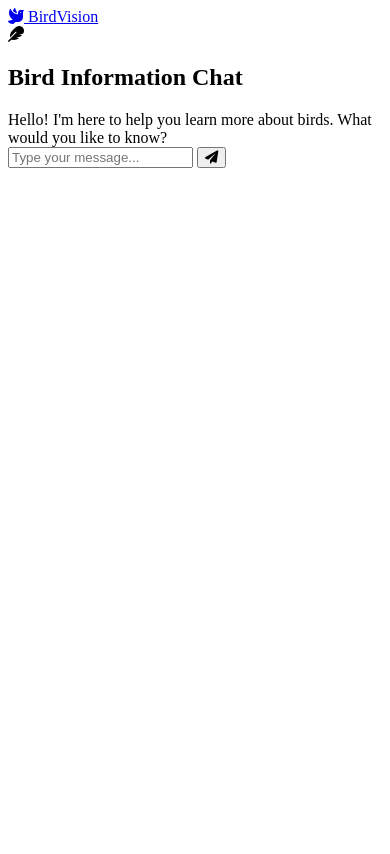
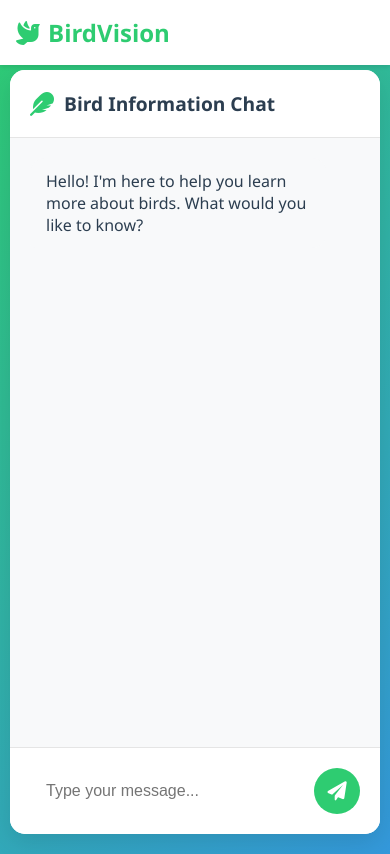
Before and after one commit to alvishprasla11/BirdVision, a Django app: template BirdVisionApp/Index/templates/chatbot.html in a window 390 px wide. Before the commit the page ends 168 px from the top, so only its background shows below. Run offline with Django 5.2, Linux system fonts and the light colour scheme; the template is opened without the code that fills it, so the values that code supplies are empty.

Commit message:
added chatbod.css and made some changes on idex and index css, done for the day will pic up tommorow.

```diff
--- /dev/null
+++ b/BirdVisionApp/static/css/chatbot.css
@@ -0,0 +1,216 @@
+:root {
+    --primary-color: #2ecc71;
+    --primary-dark: #27ae60;
+    --secondary-color: #3498db;
+    --background-color: #f8f9fa;
+    --container-bg: #ffffff;
+    --text-primary: #2c3e50;
+    --text-secondary: #7f8c8d;
+    --user-message-bg: #3498db;
+    --bot-message-bg: #f8f9fa;
+    --gradient-start: #2ecc71;
+    --gradient-end: #3498db;
+}
+
+* {
+    margin: 0;
+    padding: 0;
+    box-sizing: border-box;
+}
+
+body {
+    font-family: 'Segoe UI', Tahoma, Geneva, Verdana, sans-serif;
+    background: linear-gradient(135deg, var(--gradient-start), var(--gradient-end));
+    min-height: 100vh;
+    padding: 20px;
+    display: flex;
+    flex-direction: column;
+    align-items: center;
+}
+
+.navbar {
+    position: fixed;
+    top: 0;
+    width: 100%;
+    background-color: var(--container-bg);
+    box-shadow: 0 2px 4px rgba(0,0,0,0.1);
+    z-index: 1000;
+    padding: 1rem;
+}
+
+.nav-content {
+    max-width: 1200px;
+    margin: 0 auto;
+    display: flex;
+    justify-content: space-between;
+    align-items: center;
+}
+
+.logo {
+    display: flex;
+    align-items: center;
+    gap: 0.5rem;
+    text-decoration: none;
+    color: var(--primary-color);
+    font-size: 1.5rem;
+    font-weight: bold;
+}
+
+.chat-container {
+    width: 100%;
+    max-width: 800px;
+    margin: 80px auto 20px;
+    background-color: var(--container-bg);
+    border-radius: 20px;
+    box-shadow: 0 8px 24px rgba(0,0,0,0.1);
+    overflow: hidden;
+    display: flex;
+    flex-direction: column;
+    height: calc(100vh - 120px);
+}
+
+.chat-header {
+    background-color: var(--container-bg);
+    padding: 20px;
+    border-bottom: 1px solid rgba(0,0,0,0.1);
+    display: flex;
+    align-items: center;
+    gap: 10px;
+}
+
+.chat-header i {
+    font-size: 24px;
+    color: var(--primary-color);
+}
+
+.chat-header h2 {
+    color: var(--text-primary);
+    font-size: 1.5rem;
+    margin: 0;
+}
+
+.messages {
+    flex-grow: 1;
+    padding: 20px;
+    overflow-y: auto;
+    display: flex;
+    flex-direction: column;
+    gap: 15px;
+    background-color: var(--background-color);
+}
+
+.message {
+    max-width: 80%;
+    padding: 12px 16px;
+    border-radius: 15px;
+    position: relative;
+    animation: messageSlide 0.3s ease;
+}
+
+.message.user {
+    align-self: flex-end;
+    background-color: var(--user-message-bg);
+    color: white;
+    border-bottom-right-radius: 5px;
+}
+
+.message.bot {
+    align-self: flex-start;
+    background-color: var(--bot-message-bg);
+    color: var(--text-primary);
+    border-bottom-left-radius: 5px;
+}
+
+.input-container {
+    padding: 20px;
+    background-color: var(--container-bg);
+    border-top: 1px solid rgba(0,0,0,0.1);
+    display: flex;
+    gap: 10px;
+}
+
+.input-container input {
+    flex-grow: 1;
+    padding: 12px 16px;
+    border: 2px solid var(--border-color);
+    border-radius: 25px;
+    font-size: 1rem;
+    transition: border-color 0.3s ease;
+    outline: none;
+}
+
+.input-container input:focus {
+    border-color: var(--primary-color);
+}
+
+.send-button {
+    background-color: var(--primary-color);
+    color: white;
+    border: none;
+    border-radius: 50%;
+    width: 46px;
+    height: 46px;
+    display: flex;
+    align-items: center;
+    justify-content: center;
+    cursor: pointer;
+    transition: all 0.3s ease;
+}
+
+.send-button:hover {
+    background-color: var(--primary-dark);
+    transform: scale(1.05);
+}
+
+.send-button i {
+    font-size: 1.2rem;
+}
+
+@keyframes messageSlide {
+    from {
+        opacity: 0;
+        transform: translateY(20px);
+    }
+    to {
+        opacity: 1;
+        transform: translateY(0);
+    }
+}
+
+@media (max-width: 768px) {
+    body {
+        padding: 10px;
+    }
+
+    .chat-container {
+        margin: 60px auto 10px;
+        height: calc(100vh - 80px);
+        border-radius: 15px;
+    }
+
+    .message {
+        max-width: 90%;
+    }
+
+    .chat-header h2 {
+        font-size: 1.2rem;
+    }
+}
+
+.hidden {
+    display: none;
+}
+
+/* Scrollbar Styling */
+.messages::-webkit-scrollbar {
+    width: 6px;
+}
+
+.messages::-webkit-scrollbar-track {
+    background: var(--background-color);
+}
+
+.messages::-webkit-scrollbar-thumb {
+    background-color: var(--primary-color);
+    border-radius: 3px;
+}
```
Also changed, not shown: BirdVisionApp/Index/templates/index.html (+16 -7 lines), BirdVisionApp/static/css/Index.css (+48 -0 lines), 2 other files.
